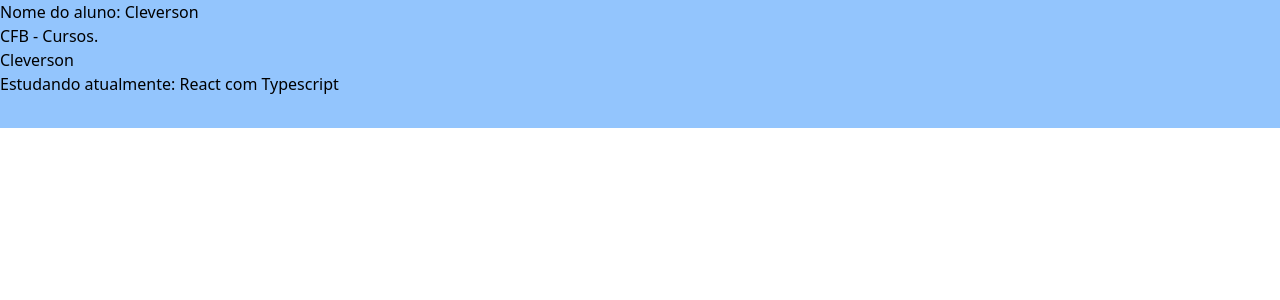
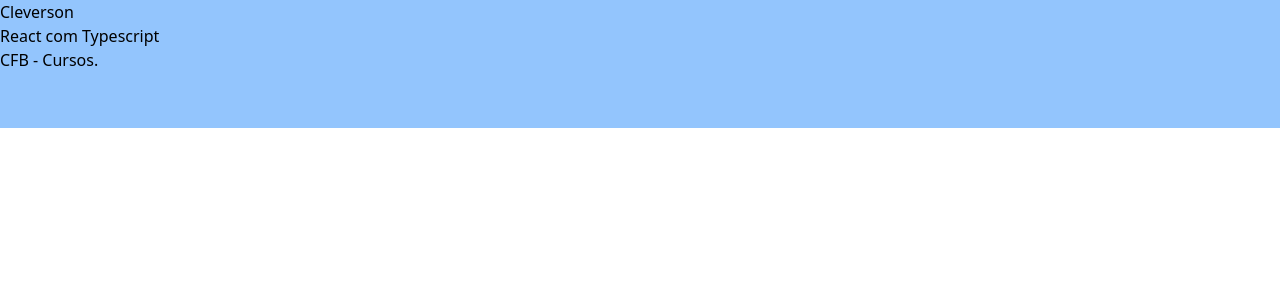
Before and after one commit to cleversonandrade/Estudos_React, a Next.js app: page / in a window 1280 px wide. Shown: the top 300 px of the page. Built offline with nearby package versions, Linux system fonts and the light colour scheme.

Commit message:
aula05_funcoes

```diff
--- a/src/pages/index.tsx
+++ b/src/pages/index.tsx
@@ -1,23 +1,22 @@
-//import Image from "next/image";
-//import { Inter } from "next/font/google";
-//const inter = Inter({ subsets: ["latin"] });
 
+const nome = 'Cleverson';
+const curso = 'React com Typescript';
+const instituicao = 'CFB - Cursos.';
 
-export default function Home() {
-  const nome = 'Cleverson';
-  const curso = 'React com Typescript';
-  const instituicao = 'CFB - Cursos.';
-
-  function retnome(){
-    return nome
-  }
-
-  return (
+const Topo = () => {
+  return(
     <div className="flex-col border-none h-32 bg-blue-300 ">
-      <div>{`Nome do aluno: ${nome}`}</div>
+      <div>{nome}</div>
+      <div>{curso}</div>
       <div>{instituicao}</div>
-      <div>{retnome()}</div>
-      <div>{`Estudando atualmente: ${curso}`}</div>
     </div>
   );
 }
+
+export default function Home() {
+  return (
+    <div>
+      <Topo />
+    </div>
+  );
+}
```
